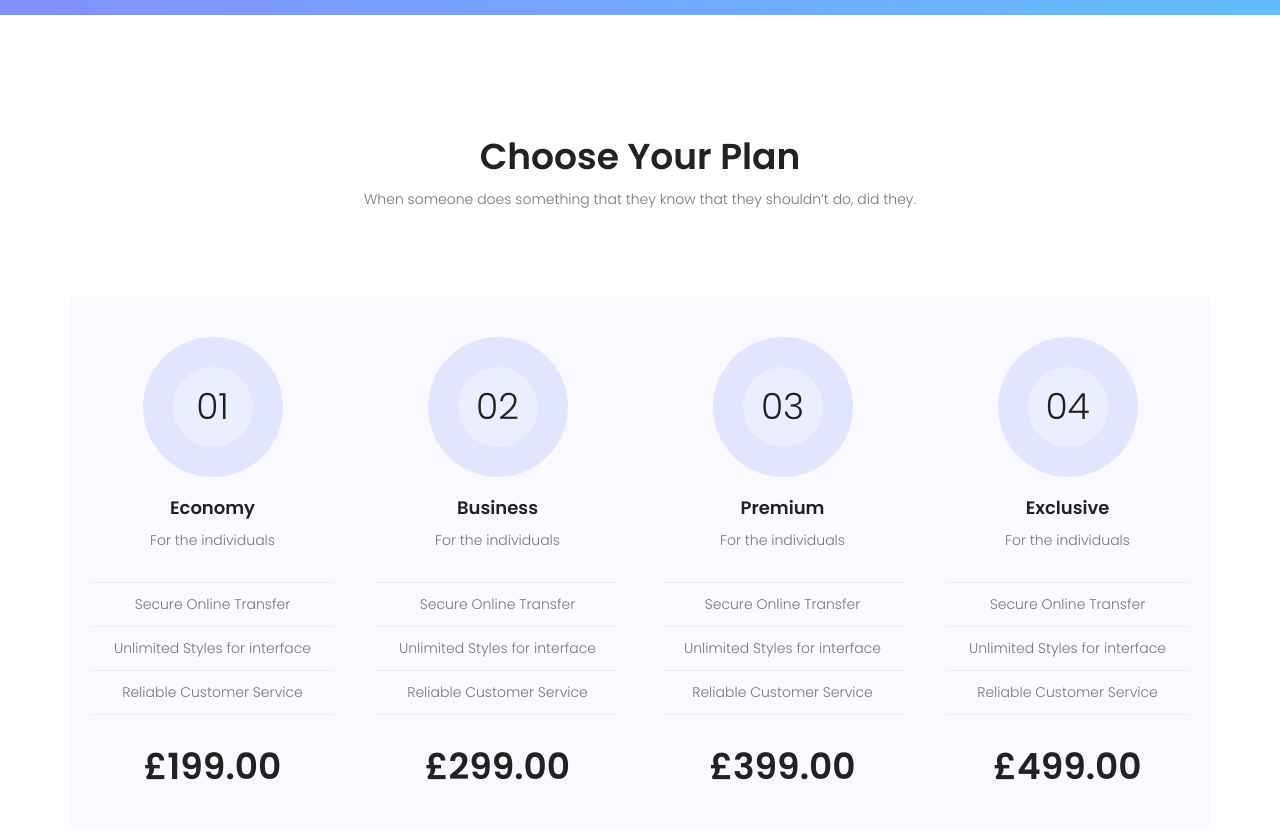
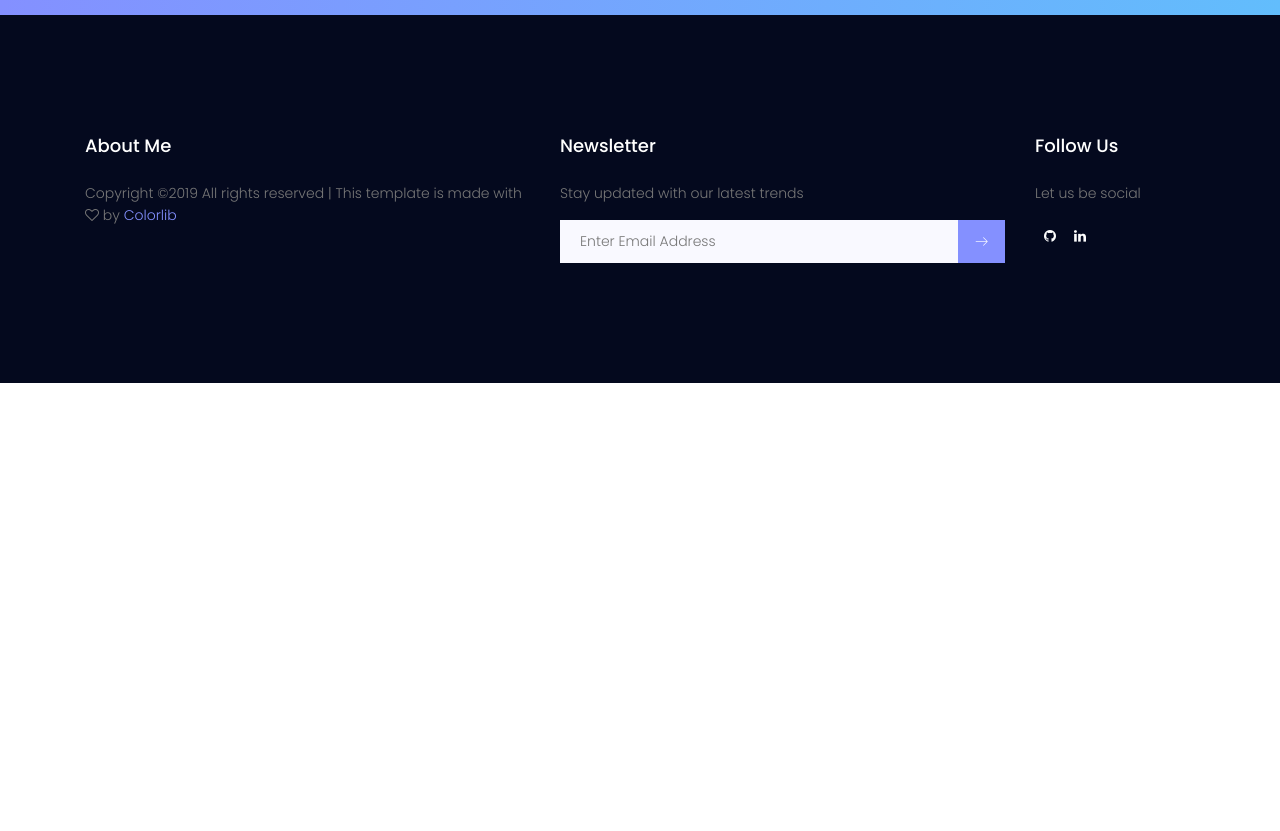
Before and after one commit to alketshabani/study-block, a plain HTML site: page index.html in a window 1280 px wide. Shown: the part 1900-2731 px from the top of the page. After the commit the page ends 2283 px from the top, so only its background shows below. Drawn offline with nearby package versions, Linux system fonts and the light colour scheme; some packages are replaced by stand-ins of ours.

Commit message:
Update index.html

```diff
--- a/index.html
+++ b/index.html
@@ -157,94 +157,7 @@
 
 
 
-			<!-- Start price Area -->
-			<section class="price-area section-gap">
-				<div class="container">
-					<div class="row d-flex justify-content-center">
-						<div class="menu-content pb-70 col-lg-8">
-							<div class="title text-center">
-								<h1 class="mb-10">Choose Your Plan</h1>
-								<p>When someone does something that they know that they shouldn’t do, did they.</p>
-							</div>
-						</div>
-					</div>
-					<div class="row">
-						<div class="col-lg-3 col-md-6 single-price">
-							<div class="top-part">
-								<h1 class="package-no">01</h1>
-								<h4>Economy</h4>
-								<p class="mt-10">For the individuals</p>
-							</div>
-							<div class="package-list">
-								<ul>
-									<li>Secure Online Transfer</li>
-									<li>Unlimited Styles for interface</li>
-									<li>Reliable Customer Service</li>
-								</ul>
-							</div>
-							<div class="bottom-part">
-								<h1>£199.00</h1>
-								<a class="price-btn text-uppercase" href="#">Buy Now</a>
-							</div>
-						</div>
-						<div class="col-lg-3 col-md-6 single-price">
-							<div class="top-part">
-								<h1 class="package-no">02</h1>
-								<h4>Business</h4>
-								<p class="mt-10">For the individuals</p>
-							</div>
-							<div class="package-list">
-								<ul>
-									<li>Secure Online Transfer</li>
-									<li>Unlimited Styles for interface</li>
-									<li>Reliable Customer Service</li>
-								</ul>
-							</div>
-							<div class="bottom-part">
-								<h1>£299.00</h1>
-								<a class="price-btn text-uppercase" href="#">Buy Now</a>
-							</div>
-						</div>
-						<div class="col-lg-3 col-md-6 single-price">
-							<div class="top-part">
-								<h1 class="package-no">03</h1>
-								<h4>Premium</h4>
-								<p class="mt-10">For the individuals</p>
-							</div>
-							<div class="package-list">
-								<ul>
-									<li>Secure Online Transfer</li>
-									<li>Unlimited Styles for interface</li>
-									<li>Reliable Customer Service</li>
-								</ul>
-							</div>
-							<div class="bottom-part">
-								<h1>£399.00</h1>
-								<a class="price-btn text-uppercase" href="#">Buy Now</a>
-							</div>
-						</div>
-						<div class="col-lg-3 col-md-6 single-price">
-							<div class="top-part">
-								<h1 class="package-no">04</h1>
-								<h4>Exclusive</h4>
-								<p class="mt-10">For the individuals</p>
-							</div>
-							<div class="package-list">
-								<ul>
-									<li>Secure Online Transfer</li>
-									<li>Unlimited Styles for interface</li>
-									<li>Reliable Customer Service</li>
-								</ul>
-							</div>
-							<div class="bottom-part">
-								<h1>£499.00</h1>
-								<a class="price-btn text-uppercase" href="#">Buy Now</a>
-							</div>
-						</div>
-					</div>
-				</div>
-			</section>
-			<!-- End price Area -->
+
 
 
 
```
